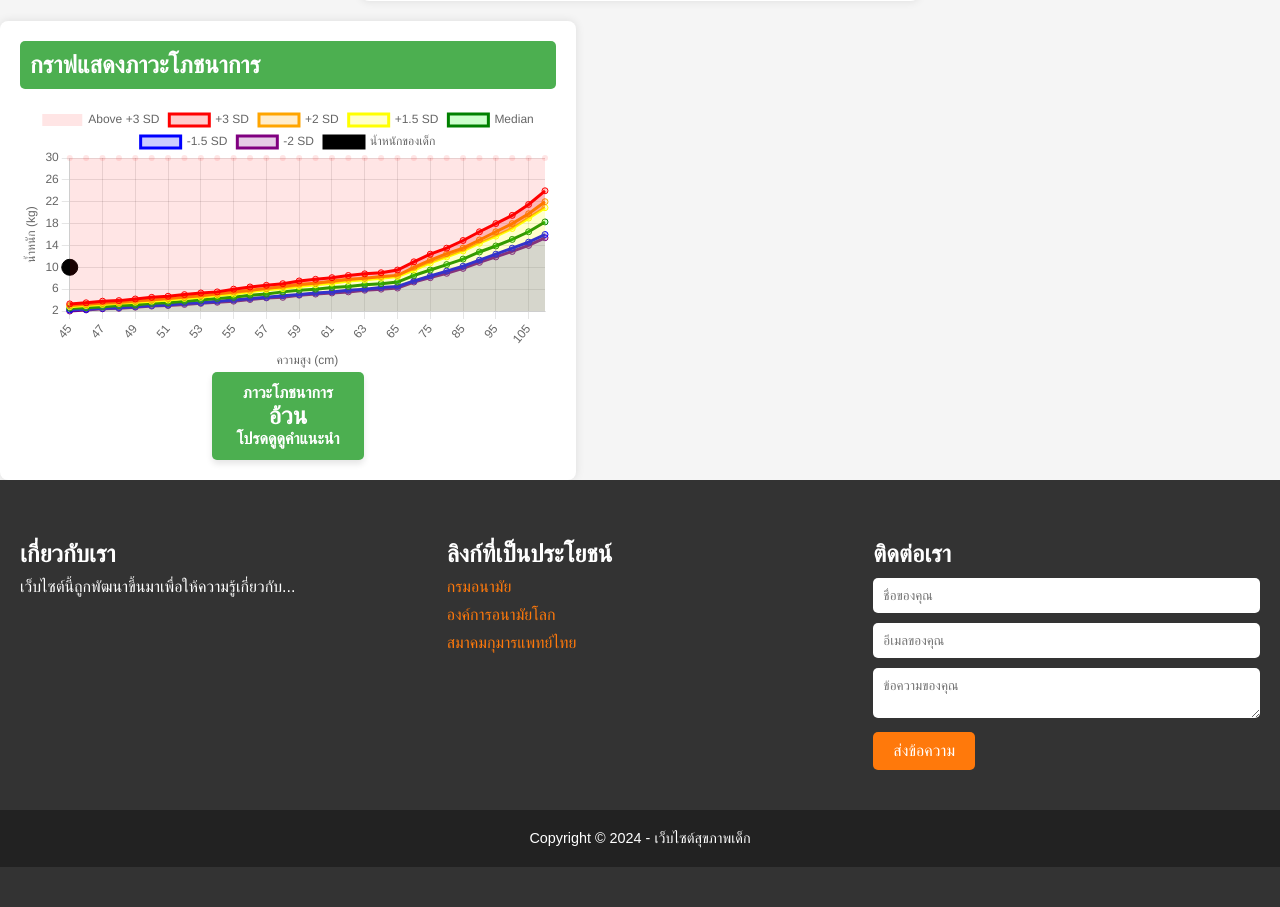
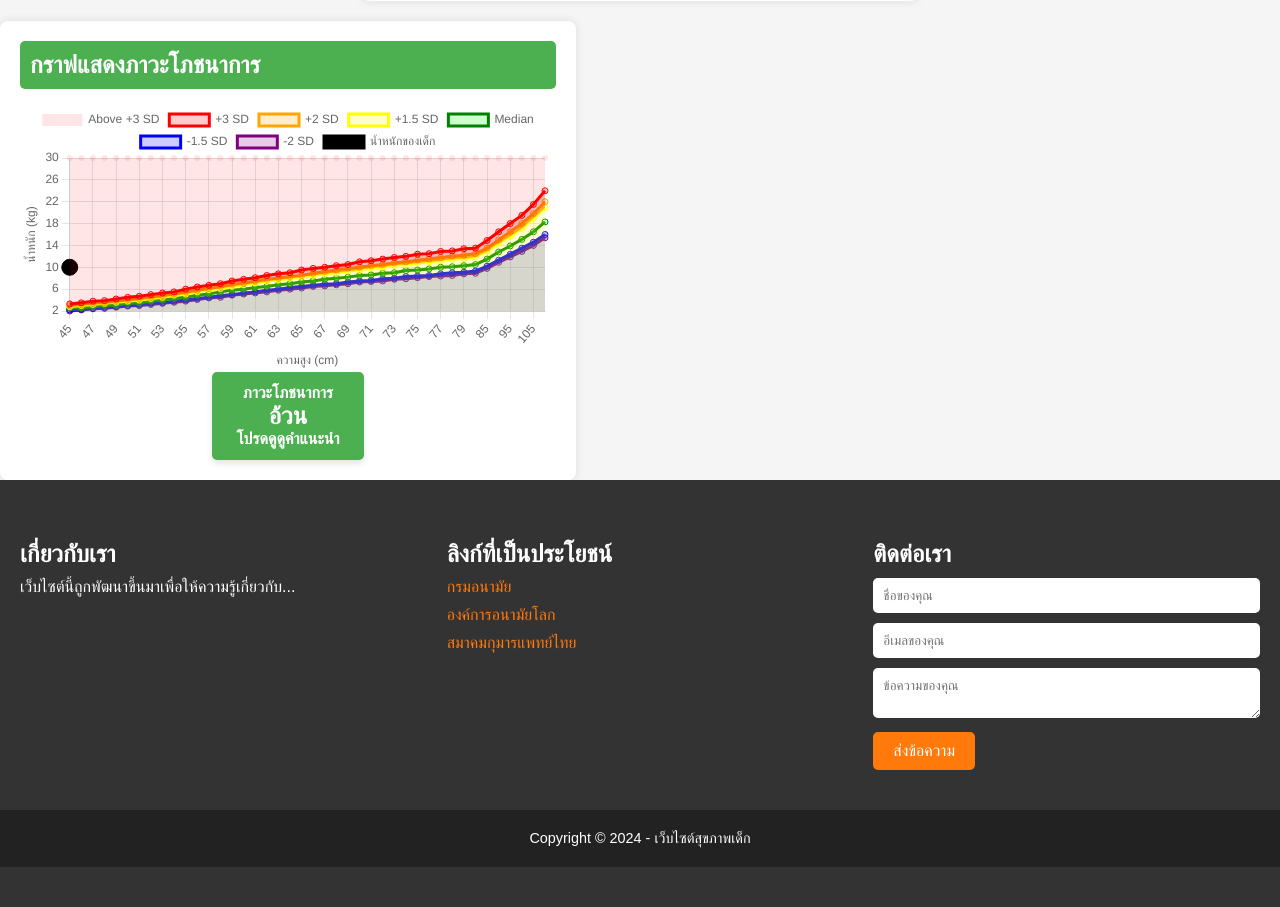
Before and after one commit to Yodsapon64/TrackKid, a PHP site: page /nutritional.php in a window 1280 px wide. Shown: the part 253-1160 px from the top of the page. Run offline with PHP 8.4, Linux system fonts and the light colour scheme; the visitor is signed in with stand-in values (Sample User, id 1); tables that the repository leaves empty hold one stand-in row (values such as "Sample post").

Commit message:
update grap

```diff
--- a/nutritional.php
+++ b/nutritional.php
@@ -78,8 +78,20 @@ $sd_data = [
     ['height' => 63, '+3SD' => 8.8, '+2SD' => 8, '+1.5SD' => 7.7, 'Median' => 6.8, '-1.5SD' => 6, '-2SD' => 5.8],
     ['height' => 64, '+3SD' => 9, '+2SD' => 8.3, '+1.5SD' => 8, 'Median' => 7, '-1.5SD' => 6.3, '-2SD' => 6],
     ['height' => 65, '+3SD' => 9.5, '+2SD' => 8.5, '+1.5SD' => 8.3, 'Median' => 7.3, '-1.5SD' => 6.5, '-2SD' => 6.2],
+    ['height' => 66, '+3SD' => 9.8, '+2SD' => 8.9, '+1.5SD' => 8.5, 'Median' => 7.5, '-1.5SD' => 6.7, '-2SD' => 6.5],
+    ['height' => 67, '+3SD' => 10, '+2SD' => 9.2, '+1.5SD' => 8.8, 'Median' => 7.8, '-1.5SD' => 6.9, '-2SD' => 6.6],
+    ['height' => 68, '+3SD' => 10.3, '+2SD' => 9.5, '+1.5SD' => 9, 'Median' => 8, '-1.5SD' => 7, '-2SD' => 6.8],
+    ['height' => 69, '+3SD' => 10.5, '+2SD' => 9.8, '+1.5SD' => 9.3, 'Median' => 8.2, '-1.5SD' => 7.3, '-2SD' => 7],
     ['height' => 70, '+3SD' => 11, '+2SD' => 10, '+1.5SD' => 9.5, 'Median' => 8.5, '-1.5SD' => 7.5, '-2SD' => 7.3],
+    ['height' => 71, '+3SD' => 11.2, '+2SD' => 10.3, '+1.5SD' => 9.9, 'Median' => 8.6, '-1.5SD' => 7.6, '-2SD' => 7.4],
+    ['height' => 72, '+3SD' => 11.5, '+2SD' => 10.5, '+1.5SD' => 10, 'Median' => 8.9, '-1.5SD' => 7.9, '-2SD' => 7.5],
+    ['height' => 73, '+3SD' => 11.8, '+2SD' => 10.8, '+1.5SD' => 10.4, 'Median' => 9, '-1.5SD' => 8, '-2SD' => 7.8],
+    ['height' => 74, '+3SD' => 12, '+2SD' => 11, '+1.5SD' => 10.5, 'Median' => 9.4, '-1.5SD' => 8.3, '-2SD' => 7.9],
     ['height' => 75, '+3SD' => 12.4, '+2SD' => 11.3, '+1.5SD' => 10.8, 'Median' => 9.5, '-1.5SD' => 8.4, '-2SD' => 8.1],
+    ['height' => 76, '+3SD' => 12.5, '+2SD' => 11.5, '+1.5SD' => 11, 'Median' => 9.7, '-1.5SD' => 8.5, '-2SD' => 8.3],
+    ['height' => 77, '+3SD' => 12.9, '+2SD' => 11.8, '+1.5SD' => 11.2, 'Median' => 10, '-1.5SD' => 8.8, '-2SD' => 8.4],
+    ['height' => 78, '+3SD' => 13, '+2SD' => 12, '+1.5SD' => 11.5, 'Median' => 10.1, '-1.5SD' => 9, '-2SD' => 8.5],
+    ['height' => 79, '+3SD' => 13.4, '+2SD' => 12.2, '+1.5SD' => 11.6, 'Median' => 10.3, '-1.5SD' => 9.1, '-2SD' => 8.8],
     ['height' => 80, '+3SD' => 13.5, '+2SD' => 12.5, '+1.5SD' => 11.9, 'Median' => 10.5, '-1.5SD' => 9.3, '-2SD' => 8.9],
     ['height' => 85, '+3SD' => 14.9, '+2SD' => 13.5, '+1.5SD' => 13, 'Median' => 11.5, '-1.5SD' => 10.2, '-2SD' => 9.8],
     ['height' => 90, '+3SD' => 16.5, '+2SD' => 15, '+1.5SD' => 14.4, 'Median' => 12.8, '-1.5SD' => 11.3, '-2SD' => 10.9],
```
